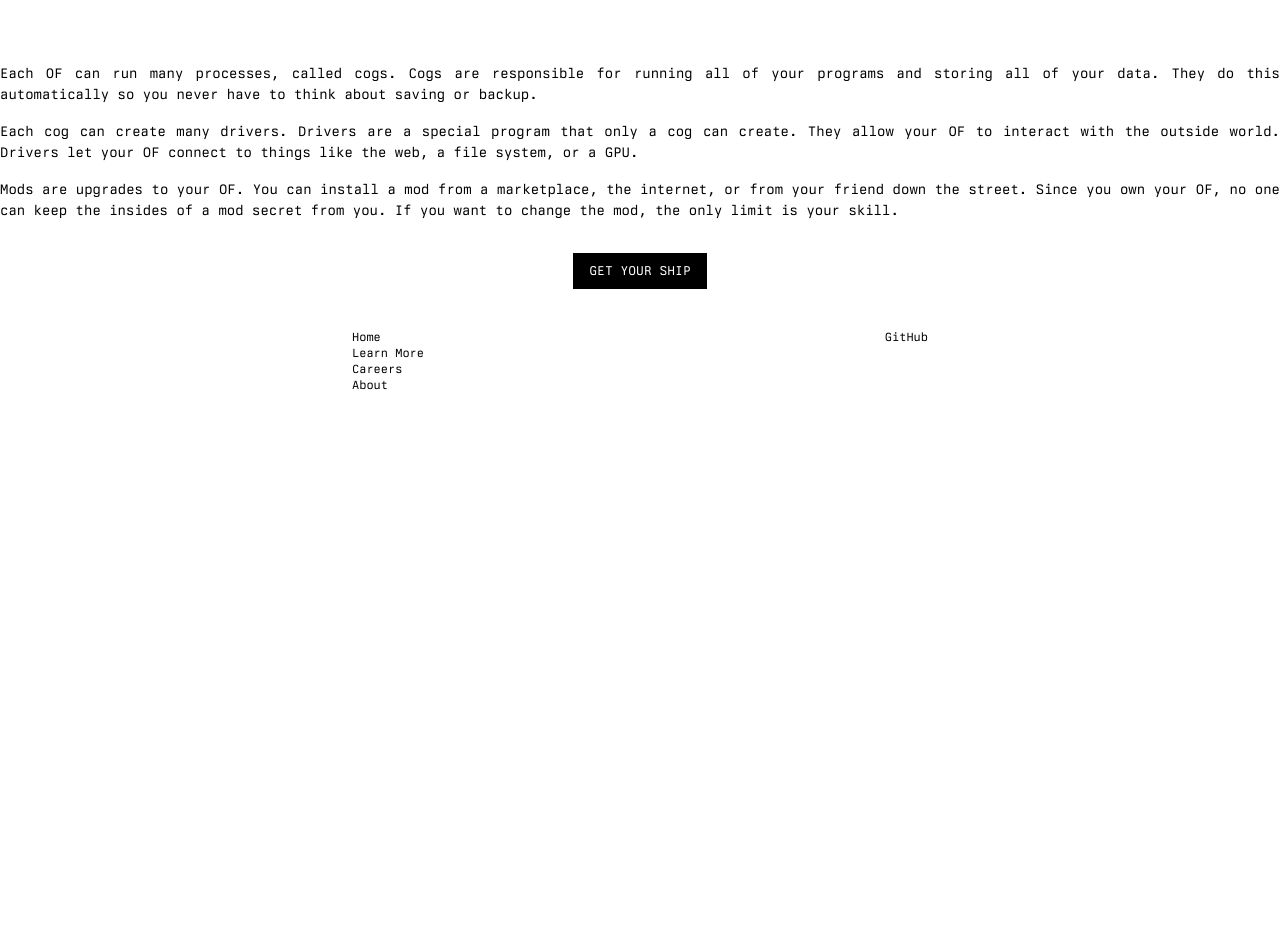
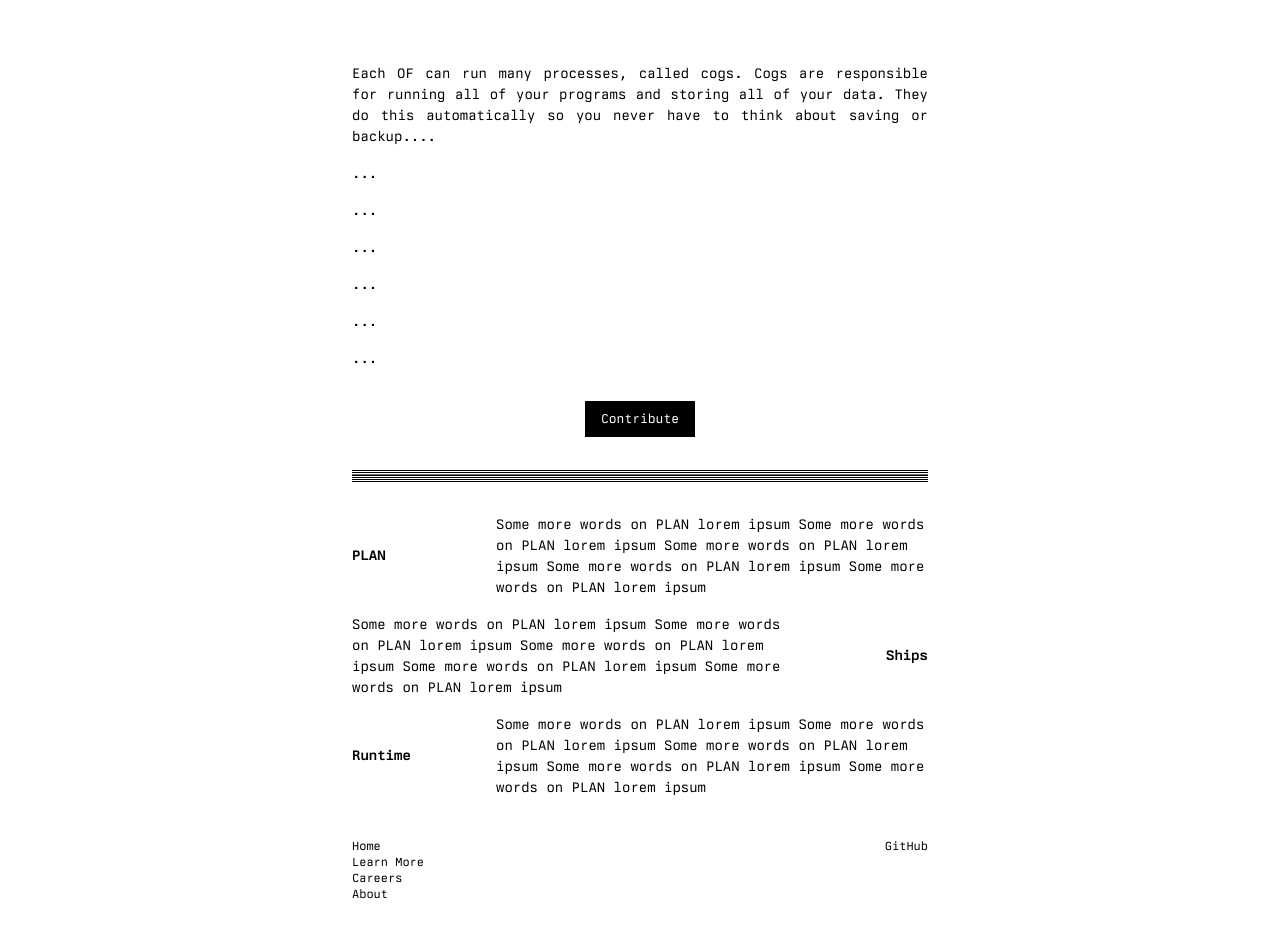
Before and after one commit to deathtothecorporation/vaporware.network, a Next.js app: page / in a window 1280 px wide. Shown: the part 1420-2354 px from the top of the page. Before the commit the page ends 1845 px from the top, so only its background shows below. Built offline with nearby package versions, Linux system fonts and the light colour scheme.

Commit message:
Add alternating panels

```diff
--- a/src/app/globals.css
+++ b/src/app/globals.css
@@ -180,6 +180,44 @@ li {
   @apply list-disc;
 }
 
+section#callouts {
+  @apply flex;
+  @apply flex-col;
+  @apply space-y-4;
+}
+
+section#callouts > article {
+  @apply flex;
+  @apply flex-col;
+  @apply md:flex-row;
+}
+
+section#callouts > article > header {
+  @apply mb-4;
+  @apply md:mb-0;
+  @apply md:flex-[1];
+}
+
+section#callouts > article > main {
+  @apply md:flex-[3];
+}
+
+article.left {
+  @apply flex-row;
+}
+
+section#callouts > article.right {
+  @apply md:flex-row-reverse;
+}
+
+section#callouts > article.right > header {
+  @apply md:text-right;
+  @apply md:justify-end;
+}
+section#callouts > article.right > main {
+  @apply md:text-left;
+}
+
 footer {
   @apply text-xs;
   @apply text-black;
--- a/src/app/page.tsx
+++ b/src/app/page.tsx
@@ -84,10 +84,10 @@ export default function Home() {
         </section>
 
         <section className="content-zone">
-          <header class="flex flex-row space-between items-center">
-            <div class="horizontal-bars shrink mr-[6px]"></div>
-            <h1 class="grow whitespace-nowrap">All Software is Open</h1>
-            <div class="horizontal-bars shrink ml-[6px]"></div>
+          <header className="flex flex-row space-between items-center">
+            <div className="horizontal-bars shrink mr-[6px]"></div>
+            <h1 className="grow whitespace-nowrap">All Software is Open</h1>
+            <div className="horizontal-bars shrink ml-[6px]"></div>
           </header>
 
           <p>
@@ -106,34 +106,62 @@ export default function Home() {
         </section>
 
         <div className="my-[400px]"></div>
-        <section>
+
+        <section className="content-zone">
           <p>
             Each OF can run many processes, called cogs. Cogs are responsible
             for running all of your programs and storing all of your data. They
             do this automatically so you never have to think about saving or
-            backup.
+            backup....
           </p>
 
-          <p>
-            Each cog can create many drivers. Drivers are a special program that
-            only a cog can create. They allow your OF to interact with the
-            outside world. Drivers let your OF connect to things like the web, a
-            file system, or a GPU.
-          </p>
-
-          <p>
-            Mods are upgrades to your OF. You can install a mod from a
-            marketplace, the internet, or from your friend down the street.
-            Since you own your OF, no one can keep the insides of a mod secret
-            from you. If you want to change the mod, the only limit is your
-            skill.
-          </p>
+          <div className="text-center">
+            <p>...</p>
+            <p>...</p>
+            <p>...</p>
+            <p>...</p>
+            <p>...</p>
+            <p>...</p>
+          </div>
         </section>
 
         <section>
           <div className="text-center">
-            <button id="test">GET YOUR SHIP</button>
+            <button id="test">Contribute</button>
           </div>
+        </section>
+
+        <section className="content-zone">
+          <div className="horizontal-bars my-4"></div>
+        </section>
+
+        <section className="content-zone" id="callouts">
+          <article className="left">
+            <header>PLAN</header>
+            <main>
+              Some more words on PLAN lorem ipsum Some more words on PLAN lorem
+              ipsum Some more words on PLAN lorem ipsum Some more words on PLAN
+              lorem ipsum Some more words on PLAN lorem ipsum
+            </main>
+          </article>
+
+          <article className="right flex flex-row-reverse">
+            <header>Ships</header>
+            <main>
+              Some more words on PLAN lorem ipsum Some more words on PLAN lorem
+              ipsum Some more words on PLAN lorem ipsum Some more words on PLAN
+              lorem ipsum Some more words on PLAN lorem ipsum
+            </main>
+          </article>
+
+          <article className="left">
+            <header>Runtime</header>
+            <main>
+              Some more words on PLAN lorem ipsum Some more words on PLAN lorem
+              ipsum Some more words on PLAN lorem ipsum Some more words on PLAN
+              lorem ipsum Some more words on PLAN lorem ipsum
+            </main>
+          </article>
         </section>
       </main>
     </div>
```
